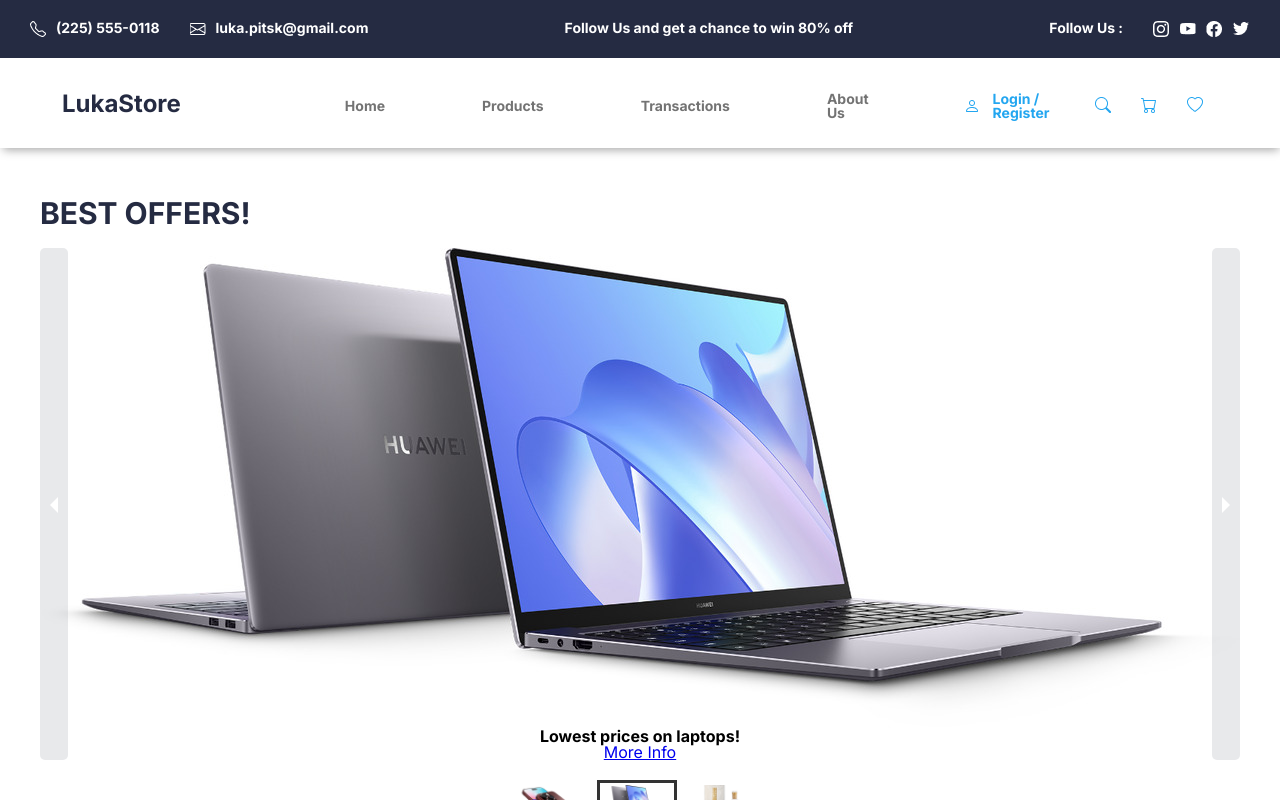
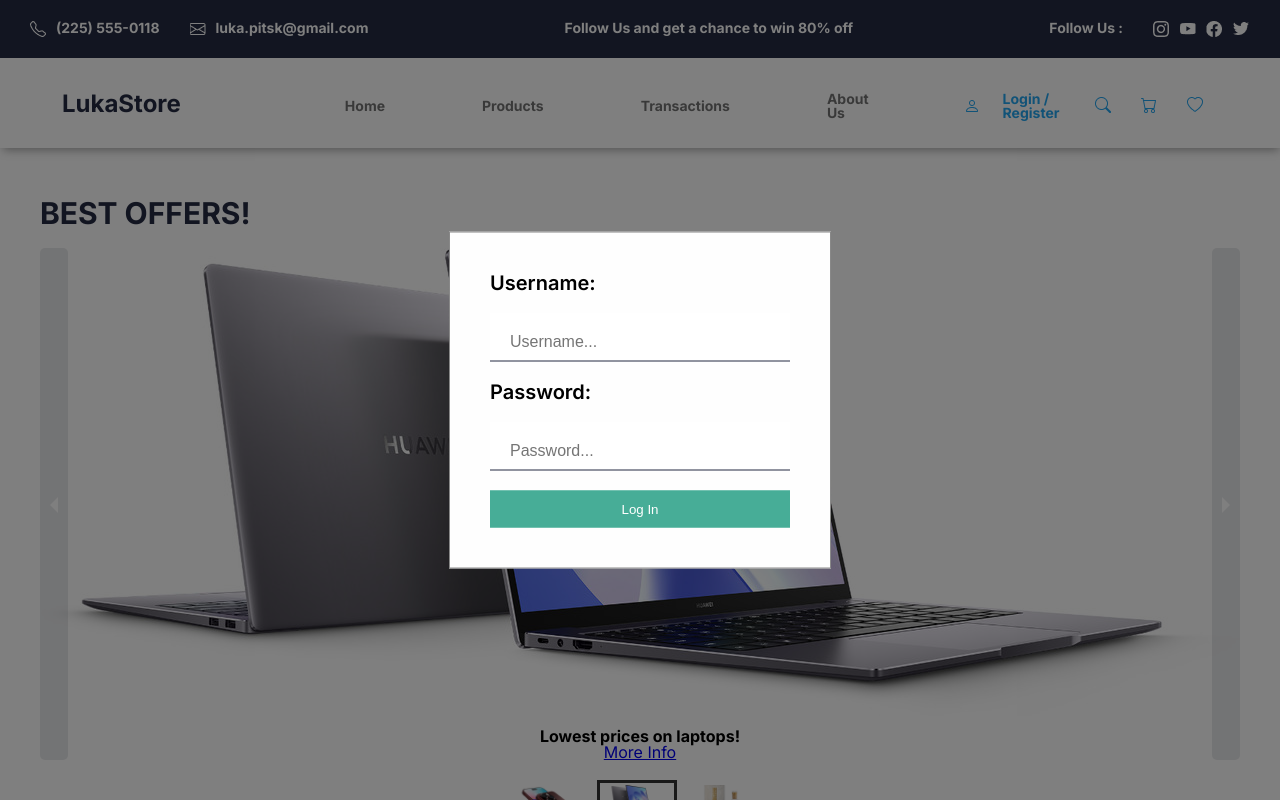
Before and after one commit to lukaoes/products-react-ts, a React (Create React App) app: page / in a window 1280 px wide. Shown: the top 800 px of the page. Built offline with nearby package versions, Linux system fonts and the light colour scheme; no server answers.

Commit message:
Add modal

```diff
--- a/src/components/layout/header/header.styled.ts
+++ b/src/components/layout/header/header.styled.ts
@@ -4,6 +4,65 @@
 export const MainDiv = styled.div`
     margin-bottom: 50px;
     box-shadow: 1px 4px 9px -2px rgba(0,0,0,0.35);
+    position: relative;
+
+    .modalBg {
+        position: fixed;
+        top: 0;
+        left: 0;
+        width: 100%;
+        height: 100%;
+        background-color: rgba(0, 0, 0, 0.5);
+        z-index: 3;
+
+        .modal{
+            z-index: 4;
+            position: absolute;
+            top: 50%;
+            left: 50%;
+            transform: translate(-50%, -50%);
+            background-color: #fefefe;
+            padding: 40px;
+            border: 1px solid #888;
+            max-width: 80%;
+            text-align: center;
+            display: flex;
+            flex-direction: column;
+            align-items: flex-start;
+            gap: 20px;
+
+            button {
+                padding: 10px;
+                background-color: ${Colors.earth};
+                border: 1px solid ${Colors.earth};
+                color: ${Colors.white};
+                cursor: pointer;
+                width: 100%;
+                transition: all 0.3s ease-in-out;
+
+                &:hover {
+                    background-color: ${Colors.primary};
+                }
+            }
+
+            h1 {
+                font-size: ${FontInfo.font20};
+                font-weight: ${FontInfo.weight600};
+            }
+
+            input {
+                width: 300px;
+                padding: 20px 20px 10px 20px;
+                border: none;
+                border-bottom: 1px solid ${Colors.primary};
+                font-size: ${FontInfo.font16}
+
+            }
+
+        }
+    }
+
+
 `
 
 export const Div = styled.div`
@@ -134,11 +193,17 @@
     div img {
         padding: 15px;
     }
+
+    .login {
+        margin: 0 auto;
+        display: flex;
+    }
 `
 export const UserMobile = styled.div`
     display: flex;
     justify-content: center;
     align-items: center;
+    margin-left: 10px;
      @media (max-width: 650px) {
         display: none;
     }
--- a/src/components/layout/header/index.tsx
+++ b/src/components/layout/header/index.tsx
@@ -20,6 +20,22 @@
 
     return (
         <MainDiv>
+            <div className='modalBg'>
+                <div className='modal'>
+                    <h1>
+                        Username:
+                    </h1>
+                    <input type='text' name='text' placeholder='Username...' />
+                    <h1>
+                        Password:
+                    </h1>
+                    <input type='password' name='text' placeholder='Password...' />
+
+                    <button>
+                        Log In
+                    </button>
+                </div>
+            </div>
             <DarkHeader>
                 <Div>
                     <div>
@@ -82,12 +98,14 @@
                         </nav>
                         <div>
                             <LoginDiv>
-                                <UserMobile>
+                                <div className='login'>
                                     <img src={userIcon} alt='user' />
-                                    <h4>
-                                        Login / Register
-                                    </h4>
-                                </UserMobile>
+                                    <UserMobile>
+                                        <h4>
+                                            Login / Register
+                                        </h4>
+                                    </UserMobile>
+                                </div>
                                 <div>
                                     <img src={searchIcon} alt='search' />
                                 </div>
```
